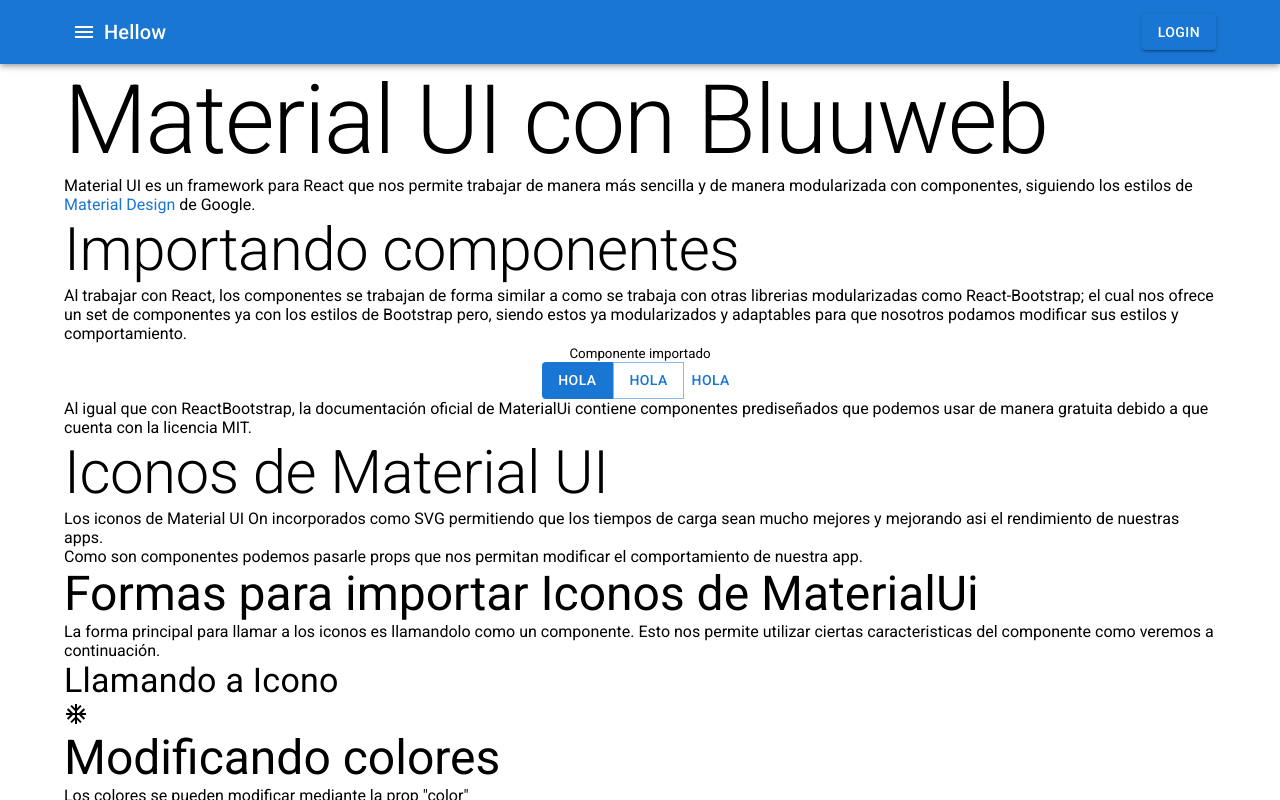
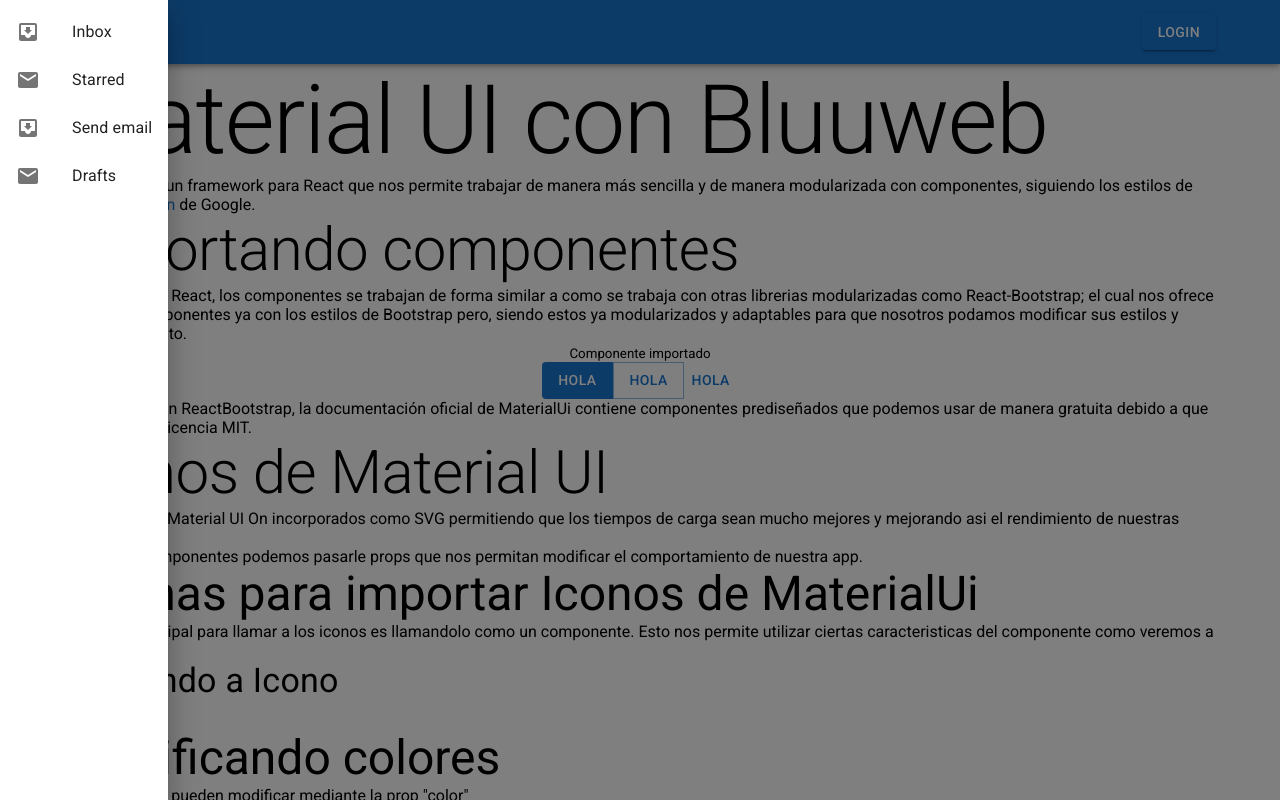
Before and after one commit to sberrus/bluuweb-material-ui, a React (Vite) app: page / in a window 1280 px wide. Both pictures are taken after a click on the button 84 px from the left and 32 px from the top of the page. Shown: the top 800 px of the page. Built offline with nearby package versions, Linux system fonts and the light colour scheme.

Commit message:
Incorporando Menú Drawer

```diff
--- a/src/App.tsx
+++ b/src/App.tsx
@@ -2,6 +2,7 @@
 import Header from "./components/Header/Header";
 import MuiComponents from "./components/MuiComponents/MuiComponents";
 import MuiCreateTheme from "./components/MuiCreateTheme/MuiCreateTheme";
+import MuiDrawer from "./components/MuiDrawer/MuiDrawer";
 import MuiIcons from "./components/MuiIcons/MuiIcons";
 import MuiMakeStyles from "./components/MuiMakeStyles/MuiMakeStyles";
 import MuiTypography from "./components/MuiTypography/MuiTypography";
@@ -18,6 +19,7 @@
 				<MuiTypography />
 				<MuiMakeStyles />
 				<MuiCreateTheme />
+				<MuiDrawer />
 			</Container>
 		</>
 	);
--- /dev/null
+++ b/src/components/MuiDrawer/MuiDrawer.tsx
@@ -0,0 +1,18 @@
+import { Typography } from "@mui/material";
+import NavbarMenu from "../NavbarMenu/NavbarMenu";
+
+const MuiDrawer = () => {
+	return (
+		<>
+			<Typography variant="h2" color="dark">
+				Drawer (Navbar lateral)
+			</Typography>
+			<p>
+				El drawer es un componente de MUI que nos permite crear un navegador para nuestra app de manera sencilla.
+			</p>
+			<NavbarMenu />
+		</>
+	);
+};
+
+export default MuiDrawer;
--- a/src/components/NavbarComponent/NavbarComponent.tsx
+++ b/src/components/NavbarComponent/NavbarComponent.tsx
@@ -4,9 +4,11 @@
 import { Button, Container, IconButton } from "@mui/material";
 import { makeStyles } from "@mui/styles";
 import MenuIcon from "@mui/icons-material/Menu";
+import NavbarMenu from "../NavbarMenu/NavbarMenu";
 
 const useStyles = makeStyles({
 	menuButton: {
+		color: "#fff",
 		marginRight: "30px",
 	},
 	title: {
@@ -21,9 +23,9 @@
 		<AppBar position="sticky" color="primary">
 			<Container>
 				<Toolbar disableGutters>
-					<IconButton color="inherit" aria-label="menu" className={classes.menuButton}>
+					<NavbarMenu>
 						<MenuIcon />
-					</IconButton>
+					</NavbarMenu>
 					<Typography variant="h6" className={classes.title}>
 						Hellow
 					</Typography>
--- /dev/null
+++ b/src/components/NavbarMenu/NavbarMenu.tsx
@@ -0,0 +1,57 @@
+// React
+import React, { useState } from "react";
+
+// MUI Components
+import Box from "@mui/material/Box";
+import Drawer from "@mui/material/Drawer";
+import Button from "@mui/material/Button";
+import List from "@mui/material/List";
+import ListItem from "@mui/material/ListItem";
+
+// Icons
+import ListItemIcon from "@mui/material/ListItemIcon";
+import ListItemText from "@mui/material/ListItemText";
+import InboxIcon from "@mui/icons-material/MoveToInbox";
+import MailIcon from "@mui/icons-material/Mail";
+import { IconButton } from "@mui/material";
+
+export default function NavbarMenu(props: any) {
+	const [show, setShow] = useState<boolean>(false);
+
+	const toggleDrawer = () => (event: React.KeyboardEvent | React.MouseEvent) => {
+		if (
+			event.type === "keydown" &&
+			((event as React.KeyboardEvent).key === "Tab" || (event as React.KeyboardEvent).key === "Shift")
+		) {
+			return;
+		}
+
+		setShow(!show);
+	};
+
+	const sections = ["Inbox", "Starred", "Send email", "Drafts"];
+
+	const list = () => (
+		<Box role="presentation" onClick={toggleDrawer()} onKeyDown={toggleDrawer()}>
+			<List>
+				{sections.map((section, idx) => (
+					<ListItem button key={section}>
+						<ListItemIcon>{idx % 2 === 0 ? <InboxIcon /> : <MailIcon />}</ListItemIcon>
+						<ListItemText primary={section} />
+					</ListItem>
+				))}
+			</List>
+		</Box>
+	);
+
+	return (
+		<div>
+			<IconButton color="inherit" className={props.className} onClick={toggleDrawer()}>
+				{props.children}
+			</IconButton>
+			<Drawer anchor={"left"} open={show} onClose={toggleDrawer()}>
+				{list()}
+			</Drawer>
+		</div>
+	);
+}
```
